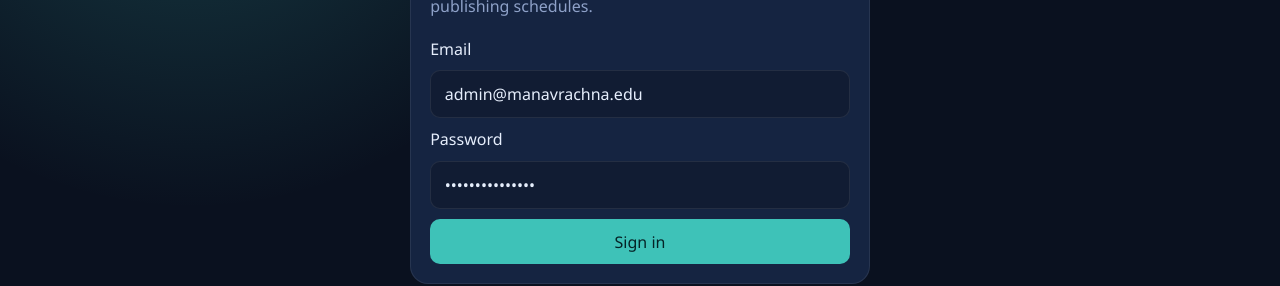
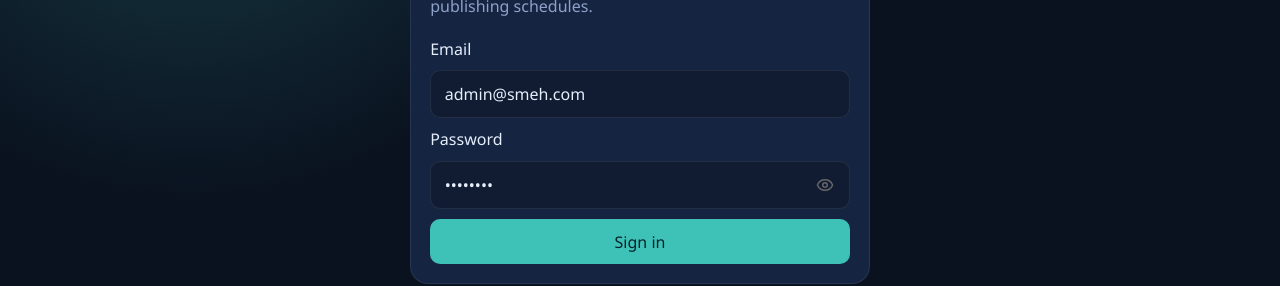
Before and after one commit to Astro-Saurav/SMEH_NEWS, a React (Vite) app in the folder frontend/admin-crm/: page /login in a window 1280 px wide. Shown: the part 322-608 px from the top of the page. Built offline with nearby package versions, Linux system fonts and the light colour scheme; no server answers.

Commit message:
fix: resolve API 404 and add password toggle

```diff
--- a/frontend/admin-crm/src/pages/LoginPage.jsx
+++ b/frontend/admin-crm/src/pages/LoginPage.jsx
@@ -2,12 +2,14 @@
 import { useNavigate } from 'react-router-dom'
 import toast from 'react-hot-toast'
 import { useAuth } from '../context/AuthContext'
+import { Eye, EyeOff } from 'lucide-react'
 
 export function LoginPage () {
   const { login } = useAuth()
   const navigate = useNavigate()
-  const [email, setEmail] = useState('admin@manavrachna.edu')
-  const [password, setPassword] = useState('ChangeMeNow123!')
+  const [email, setEmail] = useState('admin@smeh.com')
+  const [password, setPassword] = useState('admin123')
+  const [showPassword, setShowPassword] = useState(false)
   const [loading, setLoading] = useState(false)
 
   const onSubmit = async (event) => {
@@ -41,13 +43,36 @@
         />
 
         <label htmlFor="password">Password</label>
+        <div className="password-wrapper" style={{ position: 'relative' }}>
           <input
             id="password"
-          type="password"
+            type={showPassword ? 'text' : 'password'}
             value={password}
             onChange={(event) => setPassword(event.target.value)}
             required
+            style={{ paddingRight: '40px' }}
           />
+          <button
+            type="button"
+            className="password-toggle"
+            onClick={() => setShowPassword(!showPassword)}
+            style={{
+              position: 'absolute',
+              right: '10px',
+              top: '50%',
+              transform: 'translateY(-50%)',
+              background: 'none',
+              border: 'none',
+              cursor: 'pointer',
+              color: '#666',
+              display: 'flex',
+              alignItems: 'center',
+              justifyContent: 'center'
+            }}
+          >
+            {showPassword ? <EyeOff size={18} /> : <Eye size={18} />}
+          </button>
+        </div>
 
         <button type="submit" className="btn primary full" disabled={loading}>
           {loading ? 'Signing in...' : 'Sign in'}
```
Also changed, not shown: 1 other file (tests, documents, lock files or other folders). Lines whose indentation alone changed are shown as unchanged.
